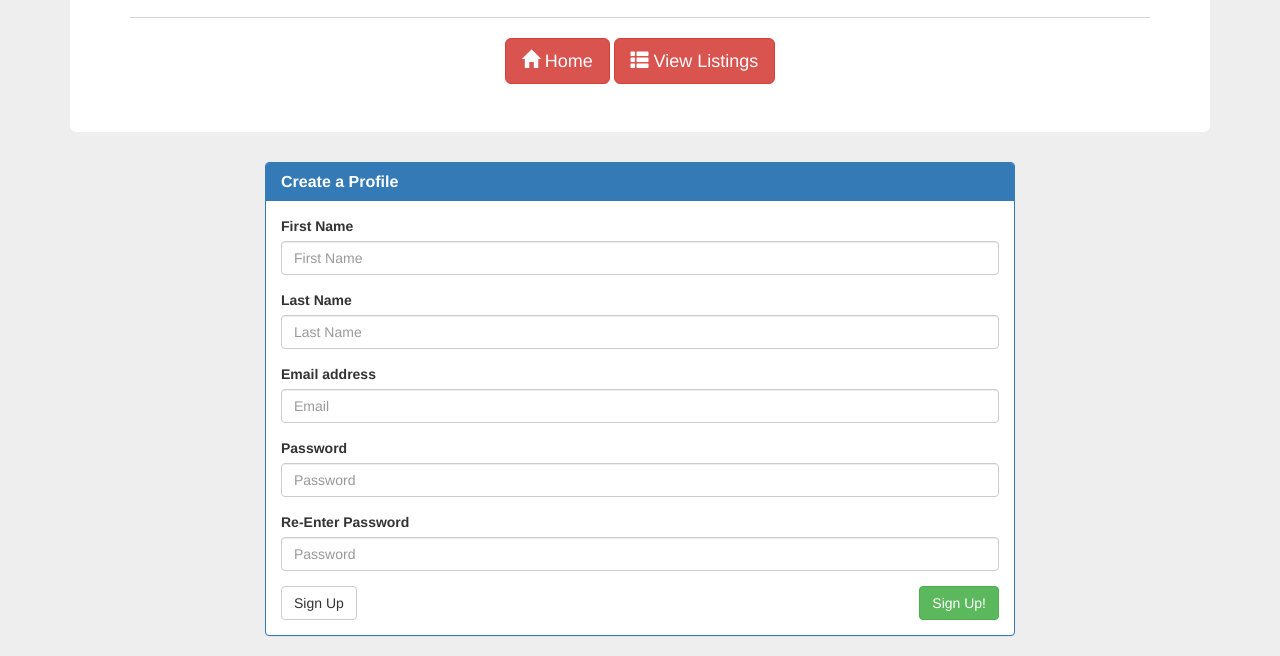
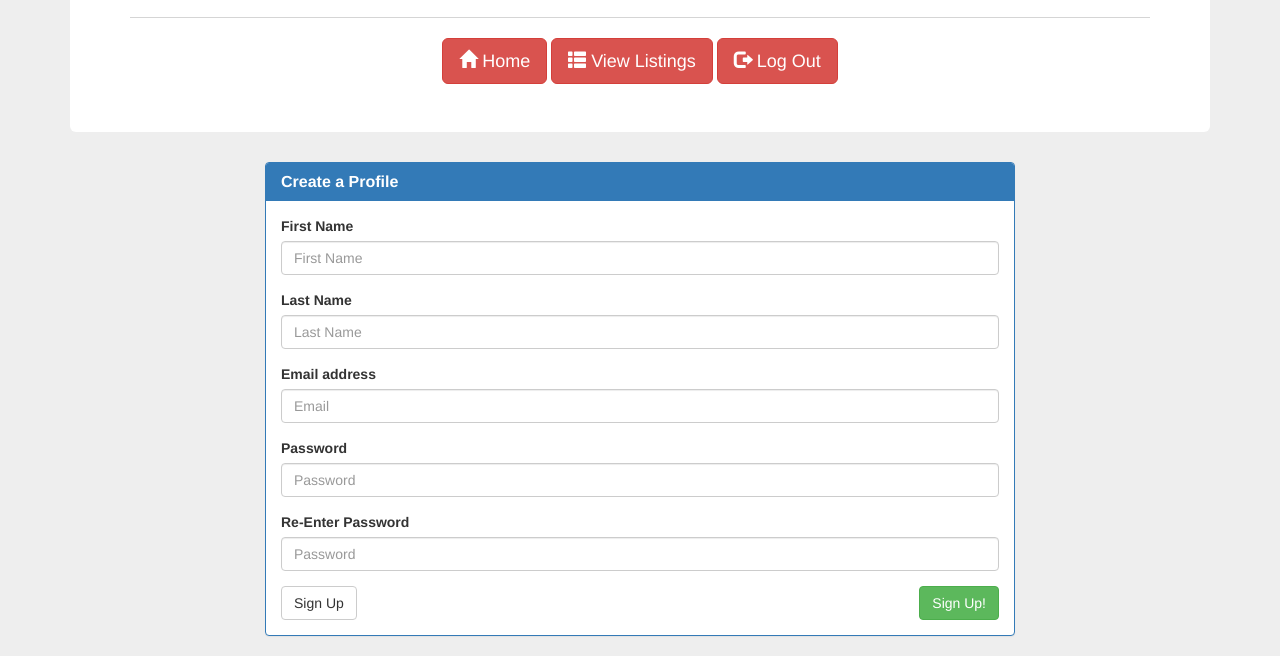
Before and after one commit to jrs112/book-trading-app, a website: page public/createProfile.html in a window 1280 px wide. Shown: the part 187-843 px from the top of the page. Drawn offline with nearby package versions, Linux system fonts and the light colour scheme.

Commit message:
logout buttons

```diff
--- a/public/createProfile.html
+++ b/public/createProfile.html
@@ -20,7 +20,8 @@
             <h3>Books Books Books!</h3>
             <hr>
             <a href="/" class="btn btn-danger btn-lg"><span class="glyphicon glyphicon-home"></span> Home</a>
-            <a href="/members" class="btn btn-danger btn-lg"><span class="glyphicon glyphicon-th-list"></span> View Listings</a>
+            <a href="/view" class="btn btn-danger btn-lg"><span class="glyphicon glyphicon-th-list"></span> View Listings</a>
+            <a href="/logout" class="btn btn-danger btn-lg"><span class="glyphicon glyphicon-log-out"></span> Log Out</a>
   </div>
 
   <div class="row">
```
Also changed, not shown: public/members.html (+2 -1 lines), public/view.html (+1 -0 lines).
